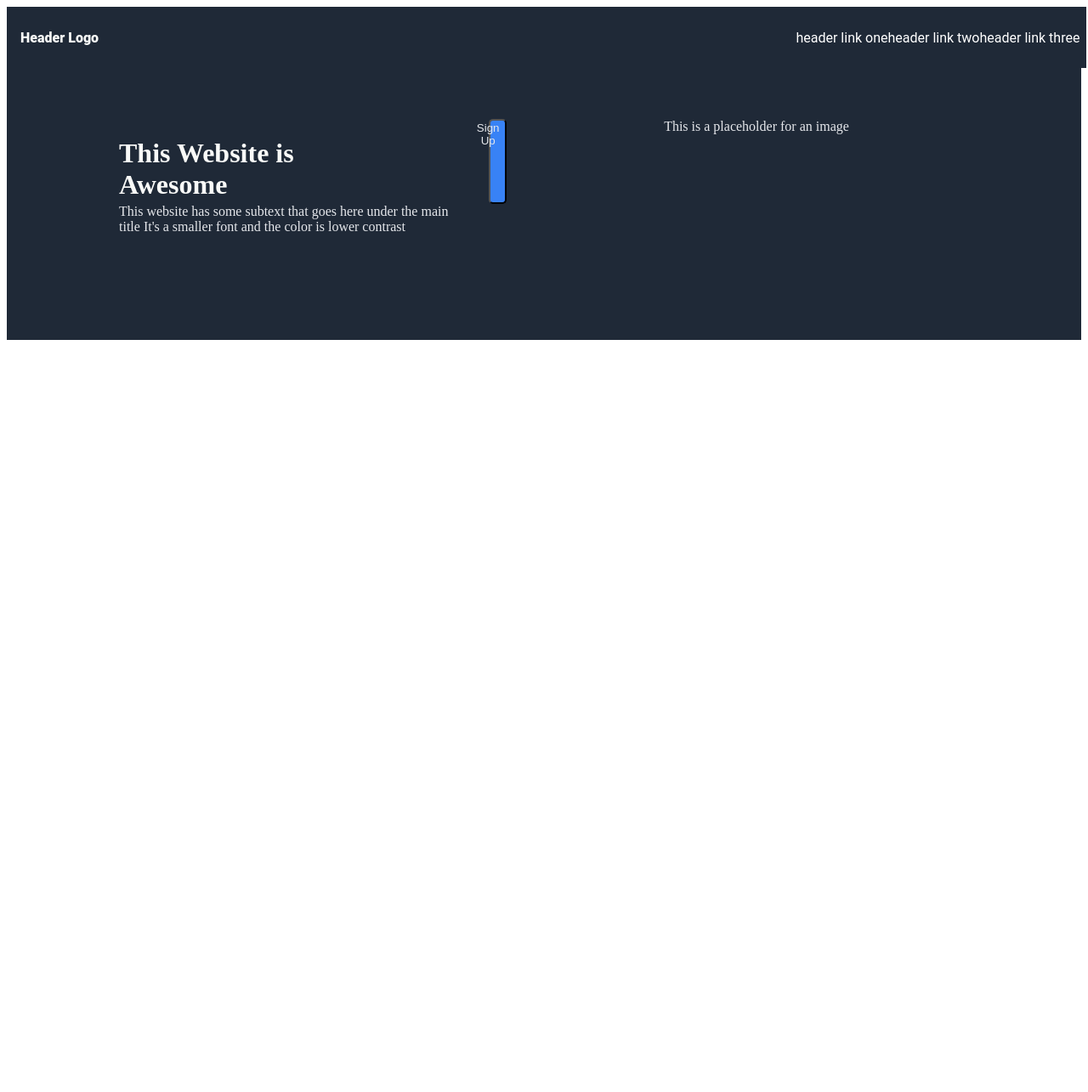
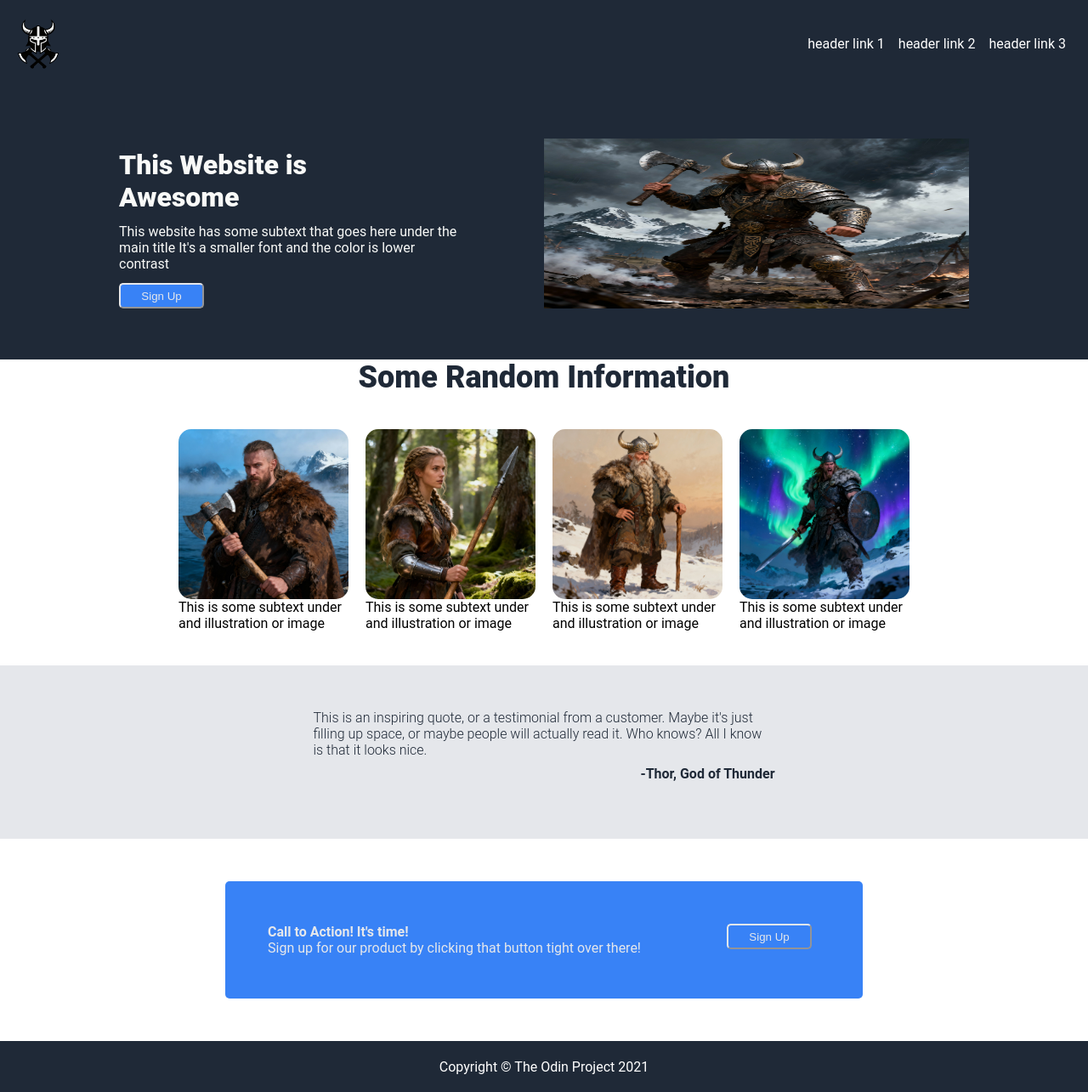
Before and after one commit to NMSebake/Full_Stack_Web_Developer, a plain HTML site: page Projects/Landing_Page/index.html in a window 1280 px wide. Shown: the whole page at 85% size. Before the commit the page ends 800 px from the top, so only its background shows below. Drawn offline with Linux system fonts and the light colour scheme.

Commit message:
Landing_Page Projects
Completed the Landing Page project.

```diff
--- a/Projects/Landing_Page/index.html
+++ b/Projects/Landing_Page/index.html
@@ -11,12 +11,14 @@
     </head>
     <body>
         <div class="header">
-            <h1 class="header_logo">Header Logo</h1>
+            <div class="logo">
+                <img src="./images/logo.png" alt="viking logo">
+            </div>
             <div class="list">
                 <ul>
-                    <li><a href="#">header link one</a></li>
-                    <li><a href="#">header link two</a></li>
-                    <li><a href="#">header link three</a></li>
+                    <li><a href="#">header link 1</a></li>
+                    <li><a href="#">header link 2</a></li>
+                    <li><a href="#">header link 3</a></li>
                 </ul>
             </div>
         </div>
@@ -31,12 +33,78 @@
                 <div class="p1">
                     <p1>This website has some subtext that goes here under the main title It's a smaller font and the color is lower contrast</p1>
                 </div>
-                <button>Sign Up</button>
+                <div class="button">
+                    <button>Sign Up</button>
+                </div>
             </div>
             <div class="right_side">
-                <p1>This is a placeholder for an image</p1>
+                <!-- <div class="image">
+                    <img src="./images/Viking.png" alt="Picture of a Viking">
+                </div> -->
+            <img src="./images/Viking.png" alt="Picture of a Viking">
+            </div>
+        </div>
+
+    <!-- SECTION 2 -->
+        <div class="section_2">
+            <div class="title_2">
+                Some Random Information
+            </div>
+            <div class="blocks">
+                <div class="b1">
+                    <img src="./images/Viking_1.png" alt="Viking picture">
+                    <div class="bp">This is some subtext under and illustration or image</div>
+                </div>
+                <div class="b1">
+                    <img src="./images/Viking_2.png" alt="Viking picture">
+                    <div class="bp">This is some subtext under and illustration or image</div>
+                </div>
+                <div class="b1">
+                    <img src="./images/Viking_3.png" alt="Viking picture">
+                    <div class="bp">This is some subtext under and illustration or image</div>
+                </div>
+                <div class="b1">
+                    <img src="./images/Viking_4.png" alt="Viking picture">
+                    <div class="bp">This is some subtext under and illustration or image</div>
+                </div>
+            </div>
+        </div>
+
+    <!-- SECTION 3 -->
+        <div class="section_3">
+            <div class="quote">
+                <div class="qt">This is an inspiring quote, or a testimonial from a customer. Maybe it's just filling up space, or maybe people will actually read it. Who knows? All I know is that it looks nice.</div>
+            <div class="quotee">
+                <div class="qet">-Thor, God of Thunder</div>
+            </div>
             </div>
 
         </div>
+
+    <!-- SECTION 4 -->
+        <div class="section_4">
+            <div class="inner_1">
+                <div class="inner_2">
+                    <div class="left">
+                        <div class="call">
+                            Call to Action! It's time!
+                        </div>
+                        <div class="small_par">
+                            Sign up for our product by clicking that button tight over there!
+                        </div>
+                    </div>
+                    <div class="right">
+                        <button>Sign Up</button>
+                    </div>
+
+                </div>
+            </div>
+
+        </div>
+
+        <!-- Footer -->
+         <div class="footer">
+            Copyright © The Odin Project 2021
+         </div>
     </body>
 </html>
--- a/Projects/Landing_Page/style.css
+++ b/Projects/Landing_Page/style.css
@@ -1,3 +1,9 @@
+body{
+    margin: 0px;
+    font-family: 'roboto', sans-serif;
+}
+
+
 .header{
     background-color: #1f2937;
     color: white;
@@ -5,23 +11,34 @@
     flex-direction: row;
     justify-content: space-between;
     align-items: center;
-    border: 13px;
-    padding: 8px;
+    /* border: 13px; */
+    padding: 10px;
     min-height: 5vh;
-    width: 98vw;
-    font-family: roboto;
+    /* width: 98vw; */
+    font-family: 'roboto', sans-serif;
 }
+
+.logo{
+    display: flex;
+    width: 70px;
+    height: 70px;
+}
+.logo img{
+    object-fit: fit;
+}
+
 
 ul{
     list-style: none;
+    list-style-type: none;
     display: flex;
-    justify-content: space-between;
-    border: 8px;
+    padding: 8px;
+    align-content: space-between;
 }
 
 li{
     display: flex;
-    justify-content: space-between;
+    margin: 8px;
 
 
 }
@@ -29,7 +46,16 @@ li{
     display: flex;
     justify-content: space-between;
     border: 8px;
+    align-content: space-between;
 }
+
+.link{
+    display: flex;
+    justify-content: space-between;
+    /* align-content: space-between; */
+
+}
+
 
 .header_logo{
     display: flex;
@@ -51,6 +77,8 @@ a{
     padding: 60px;
 }
 
+
+/* /////////////////////////// Section 1 /////////////// */
 .left_side{
     display: flex;
     flex-direction: column;
@@ -71,10 +99,11 @@ a{
 .title{
     display: flex;
     flex-wrap: wrap;
-    width: 250px;
+    width: 300px;
     height: 100px;
     font: 48px;
     font-weight: 900;
+    align-content: center;
 }
 
 h1{
@@ -85,22 +114,206 @@ h1{
 
 p1{
     font: 18px;
-    color: #E5E7EB;
+    color: #F9FAF8;
 }
 
 .p1{
     display: flex;
     flex-wrap: wrap;
-    width: 390px;
+    width: 400px;
     height: 36px;
+    padding-bottom: 10px;
+    flex: auto;
 }
 
 button{
     background-color: #3882f6;
     color: #E5E7EB;
     border-radius: 5px;
-    height: 100px;
-    width: 21px;
+    width: 80px;
+    height: 30px;
+}
+
+.button{
+    /* height: 30px;
+    width: 100px; */
+    display: flex;
+    justify-content: flex-start;
+    flex-direction: row;
+    /* align-items: center; */
+
+}
+
+
+.right_side{
+    display: flex;
+    justify-content: center;
+    background-color: #E5E7EB;
+
+}
+
+.image{
+    display: flex;
+    justify-content: center;
+    align-items: center;
+    flex: 1 1 auto;
+}
+
+.right_side img{
+    width: 100%;
+    height: 100%;
+    object-fit: fit;
+}
+
+/*//////////////////////// Section 2 ///////////////////////////*/
+
+.title_2{
+    color: #1f2937;
+    font-weight: 900;
+    font-size: 36px;
+    display: flex;
+    justify-content: center;
+    align-content: center;
+
+}
+
+.b1{
+
+    /* width: 120px;
+    height: 120px; */
+    border-radius: 15px;
+
+    display: flex;
+    justify-content: center;
+    flex-wrap: wrap;
+    align-items: center;
+    width: 200px;
+}
+
+
+
+.blocks{
+
+      display: flex;
+      justify-content: center;
+      align-items: center;
+      gap: 20px;
+      flex: 1;
+      padding: 40px;
+
+
+}
+
+.b1 img{
+    object-fit: fit;
+    width: 100%;
+    height: 100%;
+    border-radius: 15px;
+}
+
+.bp{
+    display: flex;
+    justify-content: center;
+    align-content: flex-end;
+    flex-wrap: wrap;
+}
+
+/*//////////////////////// Section 3 ///////////////////////////*/
+
+.section_3{
+    display: flex;
+    justify-content: center;
+    flex-direction: column;
+}
+
+.quote{
+    display: flex;
+    justify-content: center;
+    background-color: #E5E7EB;
+    flex-direction: column;
+    align-items: center;
+
+    font: 36px;
+    color: #1f2937;
+    font-weight: 300;
+    padding: 52px;
+
+}
+
+.qt{
+    width:543px;
+    height: 50px;
+}
+
+.qet{
+    width:543px;
+    height: 50px;
     display: flex;
     justify-content: flex-end;
+    font-weight: 600;
+    align-items: center;
+
 }
+
+
+/*//////////////////////// Section 4 ///////////////////////////*/
+
+.section_4{
+    display: flex;
+    justify-content: center;
+    padding: 50px;
+}
+
+.inner_1{
+    display: flex;
+    justify-content: center;
+    background-color: #3882f6;
+    padding: 50px;
+    border-radius: 5px;
+}
+
+.inner_2{
+    display: flex;
+    justify-content: space-between;
+    align-content: center;
+    background-color: #3882f6;
+    width: 650px;
+}
+
+.call{
+    font: 36px;
+    font-weight: 600;
+    color: #E5E7EB;
+}
+
+.small_par{
+    color: #E5E7EB;
+}
+
+.right{
+    display: flex;
+    justify-content: center;
+    width: 120px;
+}
+
+button{
+    border-color: #E5E7EB;
+    width: 100px;
+
+}
+
+
+/*//////////////////////// Footer ///////////////////////////*/
+.footer{
+    background-color: #1f2937;
+    color: white;
+    display: flex;
+    flex-direction: row;
+    justify-content: center;
+    align-items: center;
+    /* border: 13px; */
+    padding: 10px;
+    min-height: 5vh;
+    /* width: 98vw; */
+    font-family: 'roboto', sans-serif;
+}
```
Also changed, not shown: css_exercises/foundations/flex/01-flex-center/indexfx.html (renamed from css_exercises/foundations/flex/01-flex-center/index.html, +1 -1 lines), css_exercises/foundations/flex/04-flex-information/indexfi.html (renamed from css_exercises/foundations/flex/04-flex-information/index.html, +1 -1 lines), css_exercises/foundations/flex/07-flex-layout-2/indexD.html (renamed from css_exercises/foundations/flex/07-flex-layout-2/index.html, +1 -1 lines), Projects/Landing_Page/images/Viking.png (added), Projects/Landing_Page/images/Viking_1.png (added), Projects/Landing_Page/images/Viking_2.png (added), Projects/Landing_Page/images/Viking_3.png (added), Projects/Landing_Page/images/Viking_4.png (added), Projects/Landing_Page/images/logo.png (added), css_exercises/foundations/flex/01-flex-center/stylefx.css (renamed from css_exercises/foundations/flex/01-flex-center/style.css), css_exercises/foundations/flex/02-flex-header/index2.html (renamed from css_exercises/foundations/flex/02-flex-header/index.html), css_exercises/foundations/flex/02-flex-header/style2.css (renamed from css_exercises/foundations/flex/02-flex-header/styled.css), css_exercises/foundations/flex/04-flex-information/stylefi.css (renamed from css_exercises/foundations/flex/04-flex-information/style.css), css_exercises/foundations/flex/07-flex-layout-2/styleD.css (renamed from css_exercises/foundations/flex/07-flex-layout-2/style.css).
